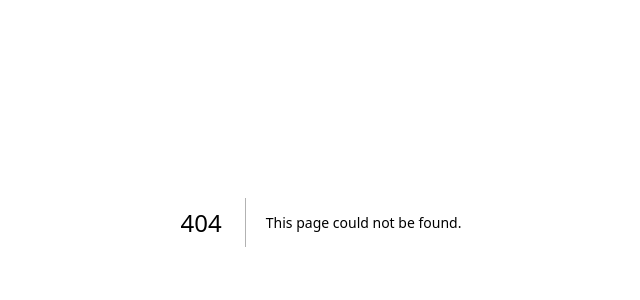
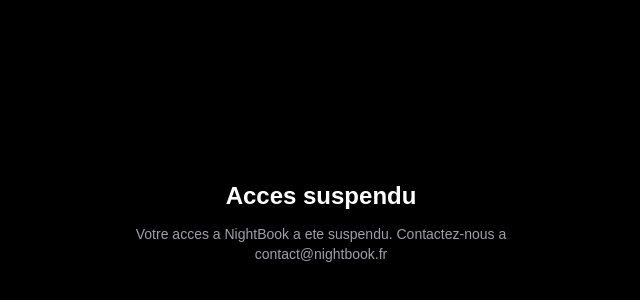
Before and after one commit to M4xim3e/nightbook, a Next.js app: page /suspended in a window 1280 px wide. Before the commit this address had no page. Shown: the part 178-478 px from the top of the page, without its empty margins (319-959 px from the left). Built offline with nearby package versions, Linux system fonts and the light colour scheme.

Commit message:
Create page.tsx

```diff
--- /dev/null
+++ b/src/app/suspended/page.tsx
@@ -0,0 +1,15 @@
+export default function SuspendedPage() {
+  return (
+    <div className="min-h-screen bg-black flex items-center justify-center px-4">
+      <div className="text-center max-w-md">
+        <h1 className="text-2xl font-bold text-white mb-3">
+          Acces suspendu
+        </h1>
+        <p className="text-zinc-400 text-sm">
+          Votre acces a NightBook a ete suspendu.
+          Contactez-nous a contact@nightbook.fr
+        </p>
+      </div>
+    </div>
+  )
+}
```
